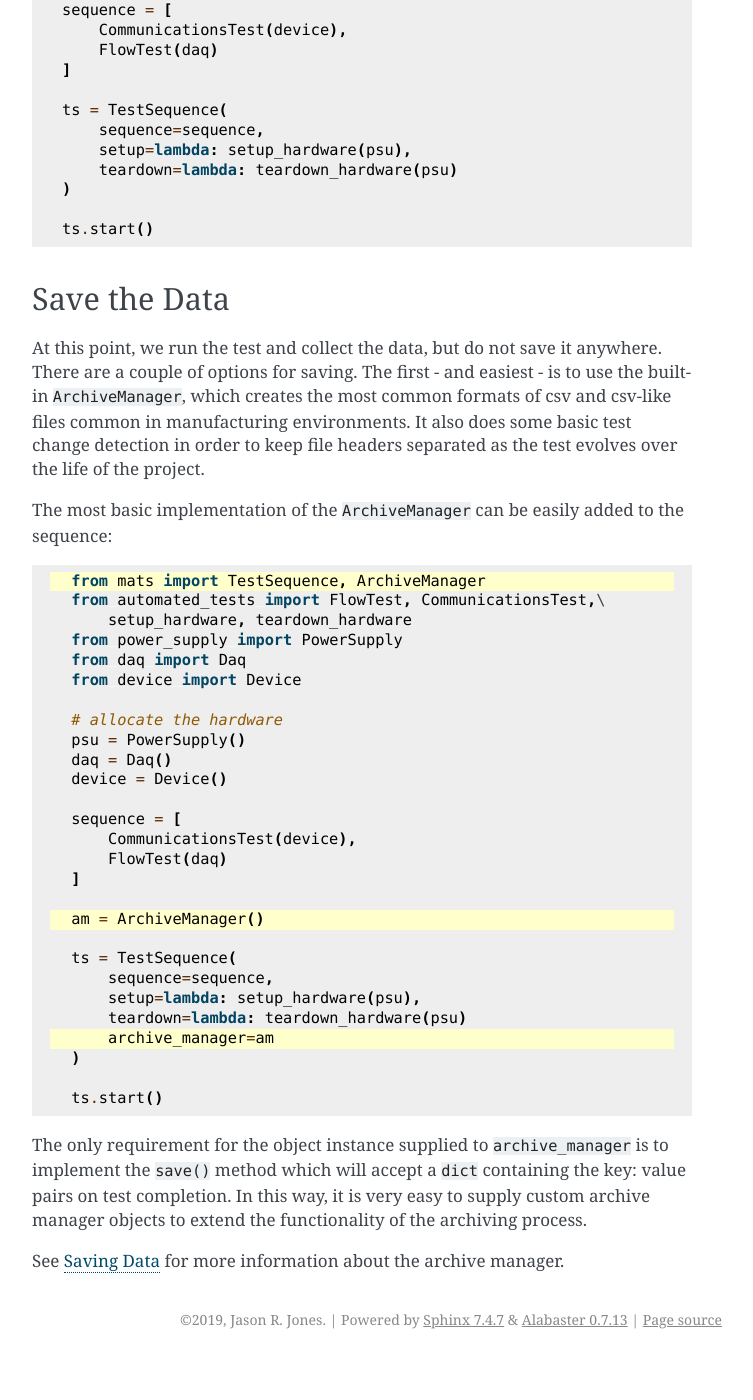
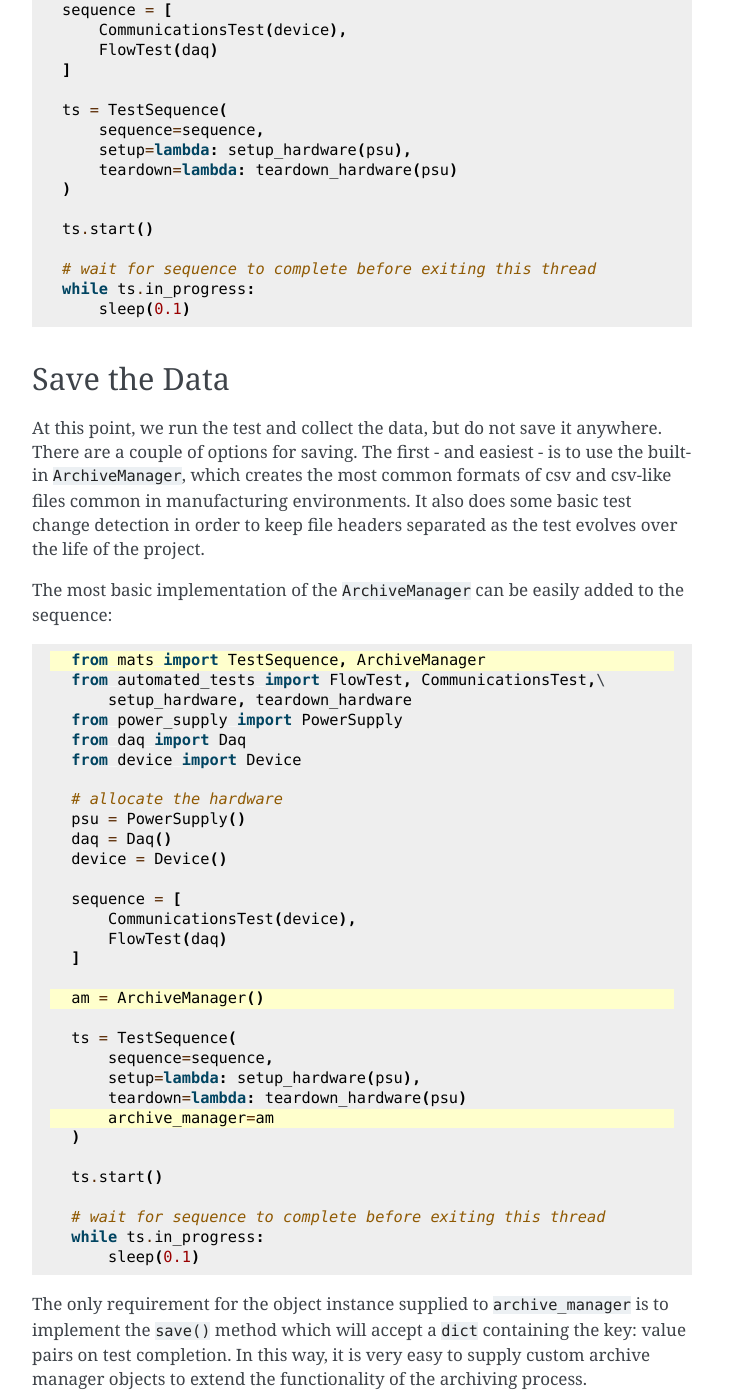
Before and after one commit to slightlynybbled/mats, a Sphinx documentation site: the page built from docs/source/pages/getting-started.rst, in a window 1280 px wide and 1400 px high, scrolled down 7713 px. Shown: the whole window, without its empty margins (388-1141 px from the left). Built offline with Sphinx 7.4.7, drawn with Linux system fonts in a browser that asks for light colours; before the commit the page ends 9072 px from its top, so only the background shows below that.

Commit message:
Updated example

```diff
--- a/docs/source/pages/getting-started.rst
+++ b/docs/source/pages/getting-started.rst
@@ -413,6 +413,11 @@ The final full form of ``test_sequence.py``:
 
     ts.start()
 
+    # wait for sequence to complete before exiting this thread
+    while ts.in_progress:
+        sleep(0.1)
+
+
 Save the Data
 -------------
 
@@ -457,6 +462,10 @@ sequence:
 
     ts.start()
 
+    # wait for sequence to complete before exiting this thread
+    while ts.in_progress:
+        sleep(0.1)
+
 The only requirement for the object instance supplied to ``archive_manager`` is to
 implement the ``save()`` method which will accept a ``dict`` containing the key: value
 pairs on test completion.  In this way, it is very easy to supply custom archive
```
